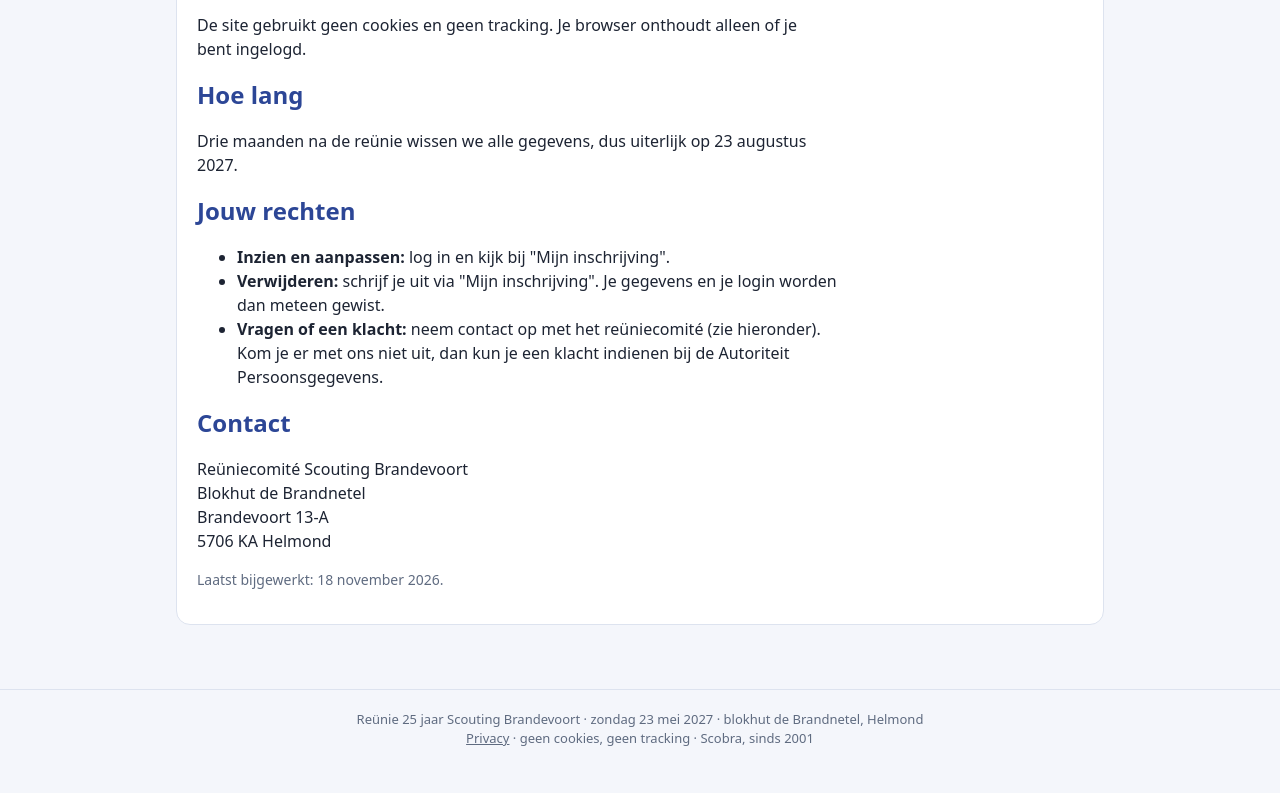
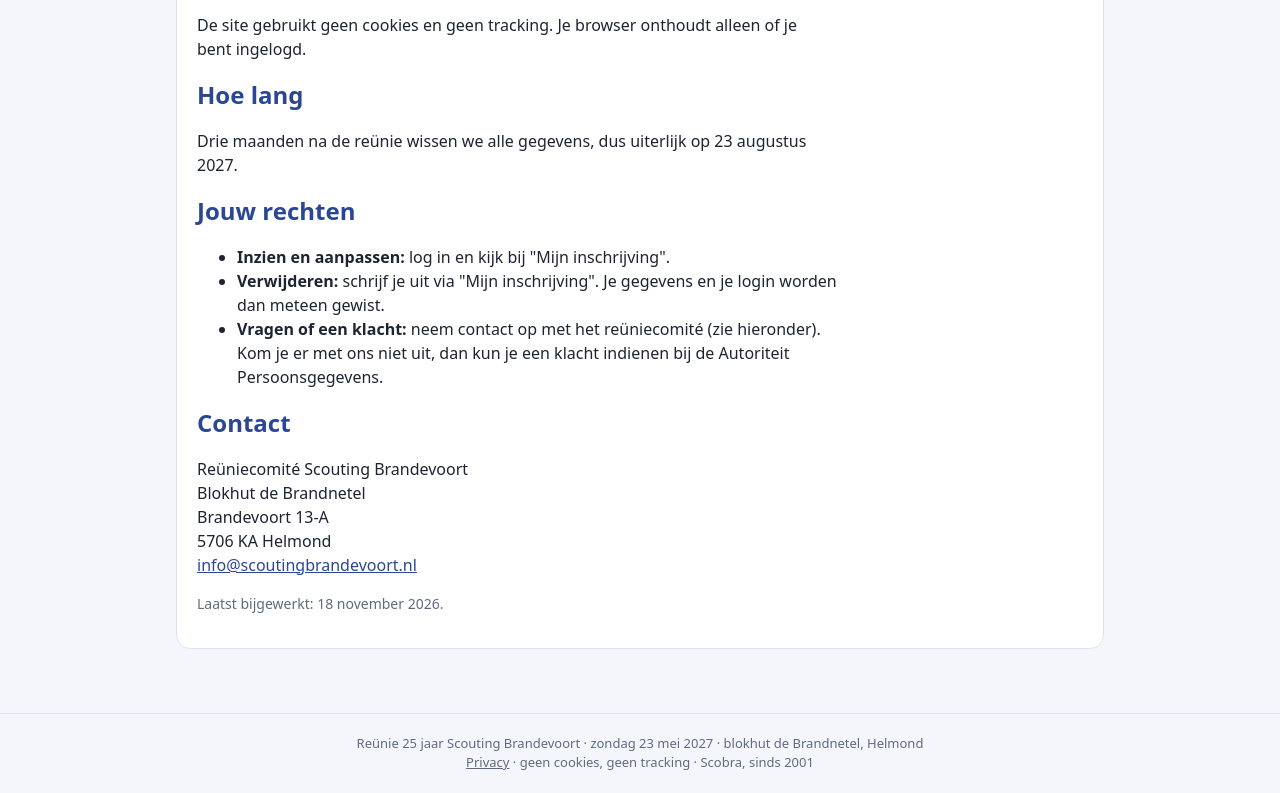
Before and after one commit to lastscoutstanding/reunie25, a plain HTML site: page privacy.html in a window 1280 px wide. Shown: the part 969-1762 px from the top of the page. Before the commit the page ends 1738 px from the top, so only its background shows below. Drawn offline with Linux system fonts and the light colour scheme.

Commit message:
Add contact email to privacy statement
Co-Authored-By: Claude Opus 5.5 <noreply@anthropic.com>

```diff
--- a/privacy.html
+++ b/privacy.html
@@ -45,7 +45,7 @@
     </ul>
 
     <h2>Contact</h2>
-    <p>Reüniecomité Scouting Brandevoort<br>Blokhut de Brandnetel<br>Brandevoort 13-A<br>5706 KA Helmond</p>
+    <p>Reüniecomité Scouting Brandevoort<br>Blokhut de Brandnetel<br>Brandevoort 13-A<br>5706 KA Helmond<br><a href="mailto:info@scoutingbrandevoort.nl">info@scoutingbrandevoort.nl</a></p>
 
     <p class="muted" style="font-size:14px">Laatst bijgewerkt: 18 november 2026.</p>
   </div>
```
